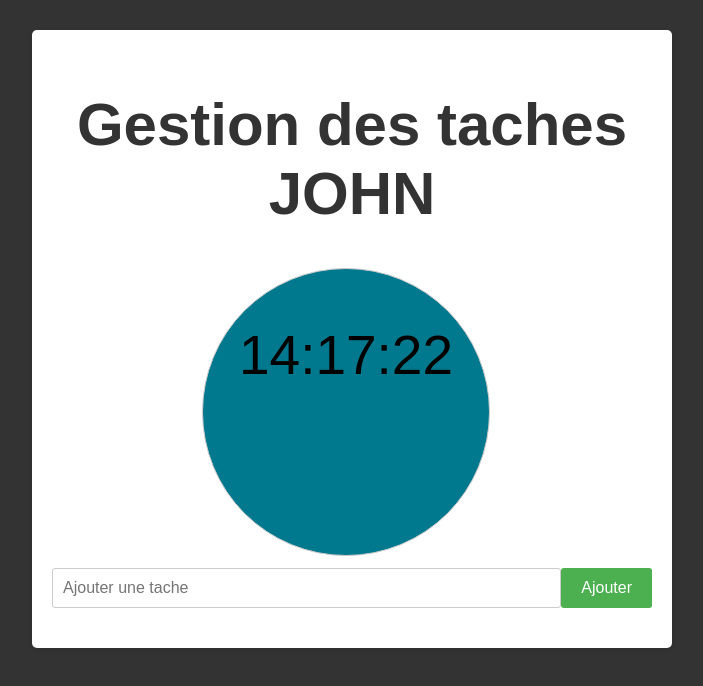
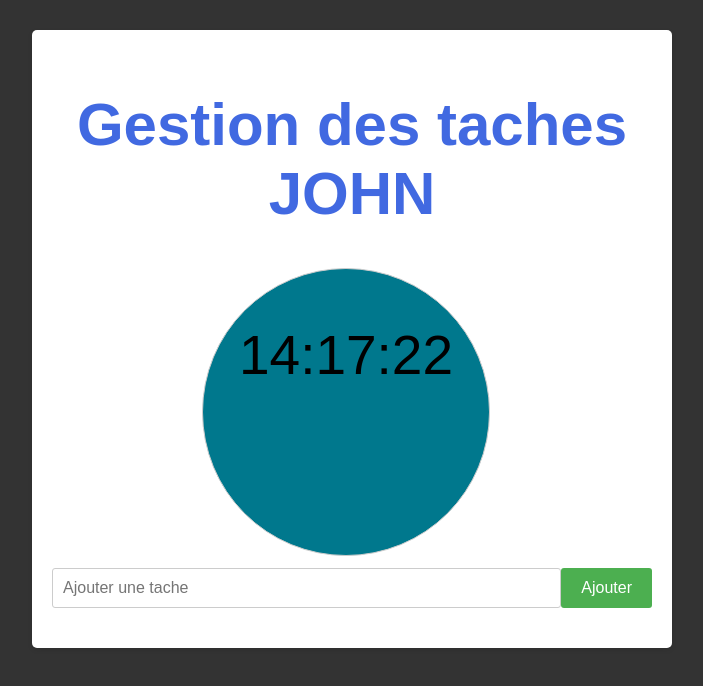
Before and after one commit to JOHANNFRED3/JOHANNP2, a plain HTML site: page depot1/index.html in a window 1280 px wide. Shown: the whole page, without its empty margins (288-991 px from the left). Drawn offline with Linux system fonts and the light colour scheme; no server answers; files whose address does not match are found by name.

Commit message:
modification css et sur un h1

```diff
--- a/depot1/CSS/style.css
+++ b/depot1/CSS/style.css
@@ -17,7 +17,7 @@ body {
  h1 {
     text-align: center;
    font-size: 60px;
-    color: #333;
+    color:royalblue;
  }
 
  #task-form {
```
